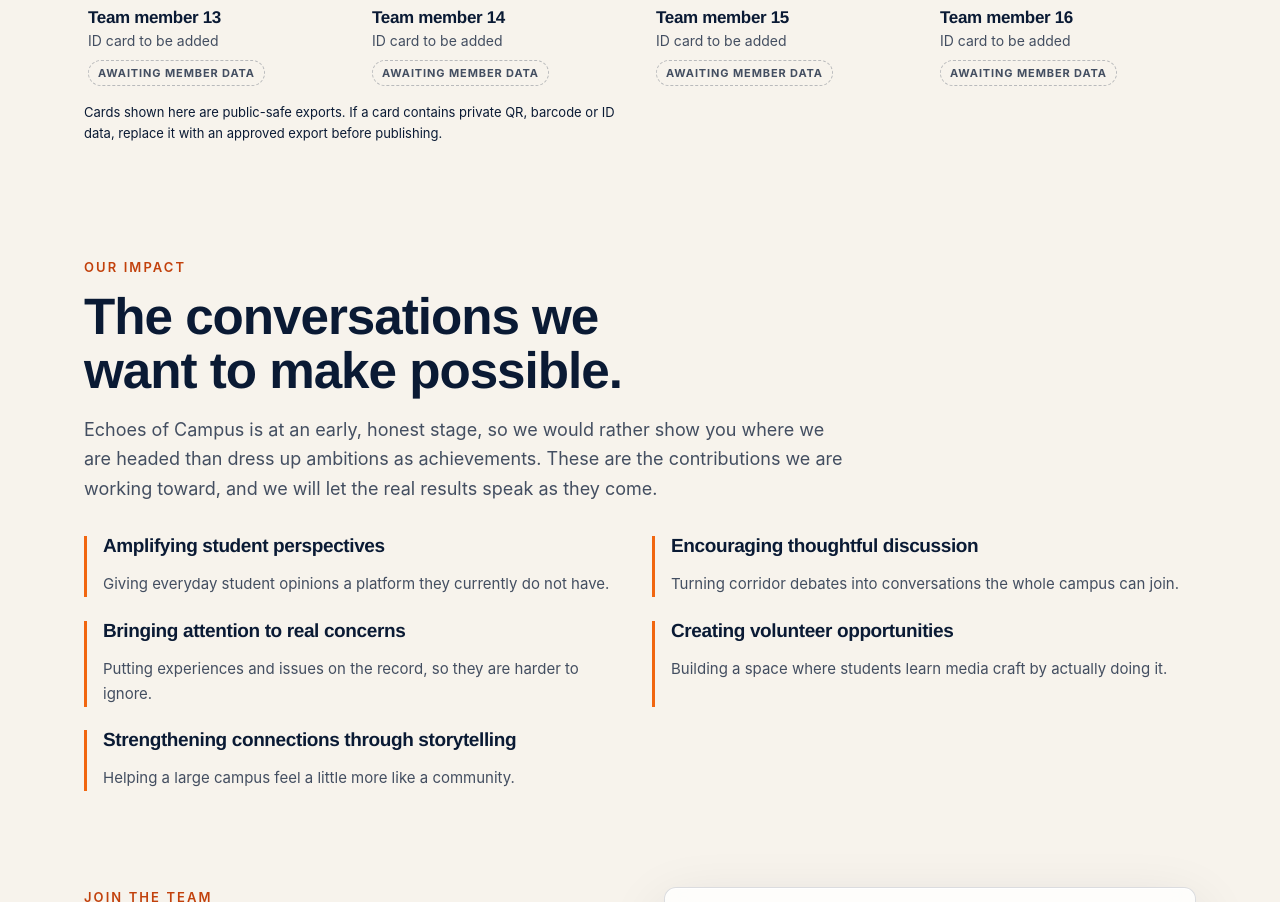
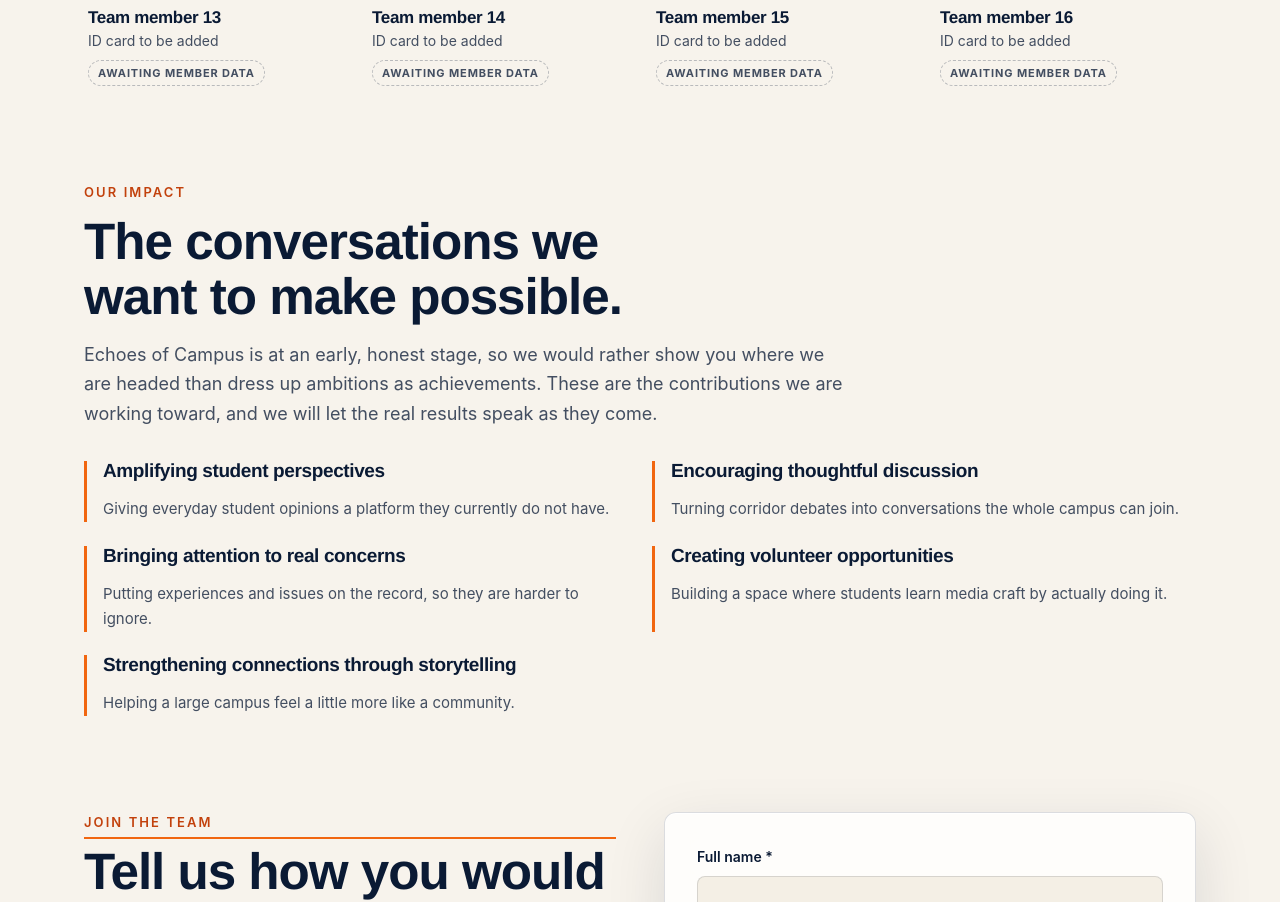
Before and after one commit to Eoc001/Echoes-of-campus-Landing-page, a plain HTML site: page about.html in a window 1280 px wide. Shown: the part 4306-5208 px from the top of the page. Drawn offline with Linux system fonts and the light colour scheme.

Commit message:
Remove team card export notice from About page

```diff
--- a/about.html
+++ b/about.html
@@ -149,7 +149,6 @@ height="0" width="0" style="display:none;visibility:hidden"></iframe></noscript>
       <h2 class="section-title" id="team-title">The people behind the mic.</h2>
       <p class="section-intro">Sixteen ID cards, sixteen roles, one shared obsession with campus stories. Tap any card to view it in full.</p>
       <ul class="team-grid" id="team-grid"></ul>
-      <p class="helper" style="margin-top:var(--sp-4);font-size:13px;color:var(--ink-70)">Cards shown here are public-safe exports. If a card contains private QR, barcode or ID data, replace it with an approved export before publishing.</p>
     </div>
   </section>
 
```
